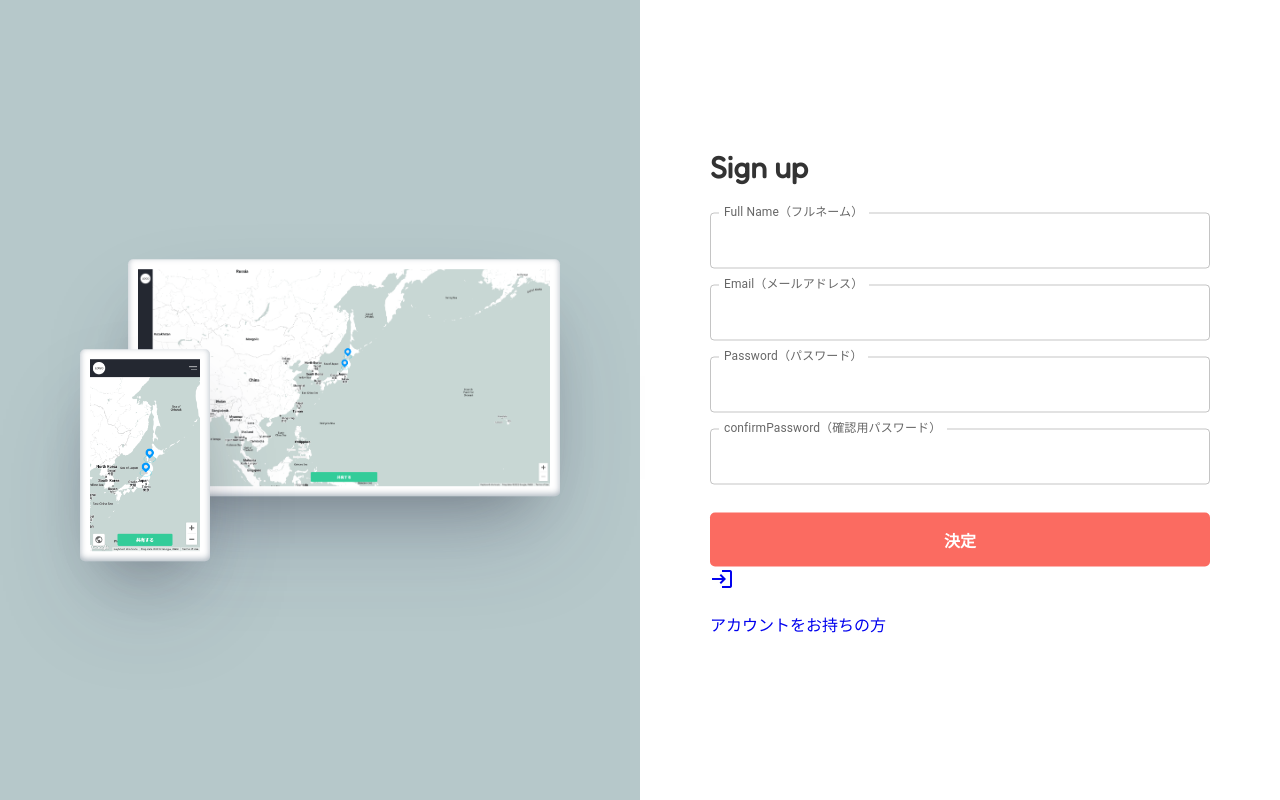
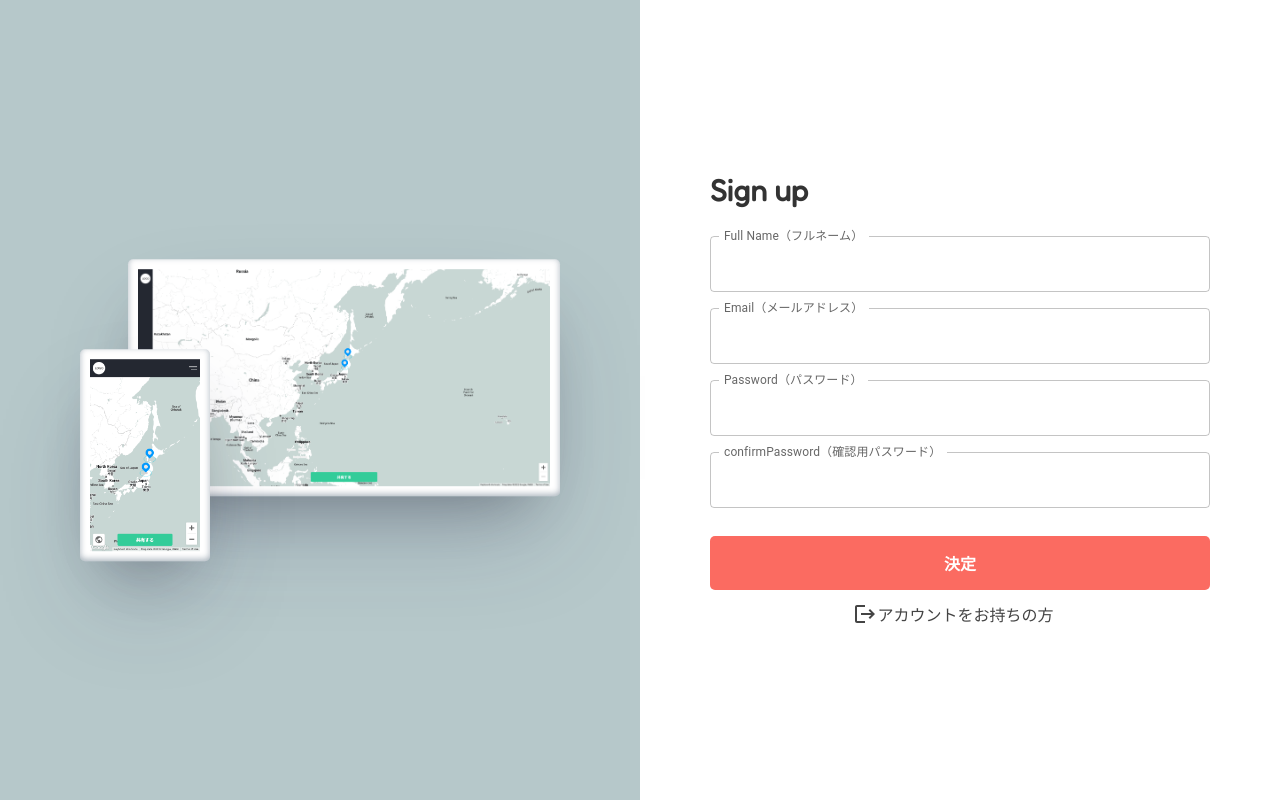
Before and after one commit to lib-georgia/portfolio2, a React (Create React App) app: page /signup in a window 1280 px wide. Built offline with nearby package versions, Linux system fonts and the light colour scheme; no server answers.

Commit message:
change signin page css

```diff
--- a/src/components/SignUpSignInHeader/SignUpSignInHeader.module.scss
+++ b/src/components/SignUpSignInHeader/SignUpSignInHeader.module.scss
@@ -31,6 +31,12 @@
         margin: 0;
       }
     }
+    .left{
+      float:left;
+    }
+    .right{
+      float:right;
+    }
   }
   .sinupBx > form > div > div > div > input {
     padding: 10px;
@@ -47,6 +53,12 @@
         margin: 0;
       }
     }
+    .left{
+      float:left;
+    }
+    .right{
+      float:right;
+    }
   }
   .sinupBx > form > div > div > div > input {
     padding: 10px;
--- a/src/pages/AuthContext.jsx
+++ b/src/pages/AuthContext.jsx
@@ -26,6 +26,8 @@ export function AuthProvider({ children }) {
     };
   }, []);
 
+
+
   return (
     <AuthContext.Provider value={value}>
       {!loading && children}
--- a/src/pages/Dashboard.jsx
+++ b/src/pages/Dashboard.jsx
@@ -11,7 +11,7 @@ import Style from './styles/Dashboard.module.scss';
 
 const Dashboard = () => {
   const { user } = useAuthContext();
-  const uid = user.uid;
+  console.log(user)
 
    // geoLocation
   const[mapSettingState,setMapSettingState] = useState({mapColor:mapColorRight,defaultZoom:16})
@@ -40,6 +40,7 @@ const Dashboard = () => {
   const nowTime = timeToString(timestamp.toDate());
 
   useEffect(() => {
+    if (user !== null) {
       db.collection("user").doc(user.uid).get().then((doc) => {
         if (doc.exists) {
           setState((prevState) => ({ ...prevState, userData: doc.data() }))
@@ -62,9 +63,11 @@ const Dashboard = () => {
       }).catch((error) => {
         console.log(`データを取得できませんでした (${error})`);
       });
+    }
   }, [user])
 
   useEffect(() => {
+    if (user !== null) {
       if (booleanState.share === true && ((lat !== null && lng !== null) || (lat !== lastTimeLat && lng !== lastTimeLng))) {
         navigator.geolocation.watchPosition(position => {
           setLat(position.coords.latitude);
@@ -85,6 +88,7 @@ const Dashboard = () => {
         });
       } else {
         return false;
+      }
     }
   }, [lat, lng, lastTimeLat, lastTimeLng, user, booleanState])
 
@@ -137,7 +141,8 @@ const Dashboard = () => {
 
 
   useEffect(() => {
-  db.collection("user").doc(uid).collection('friend').get().then((query) => {
+    if (user !== null) {
+      db.collection("user").doc(user.uid).collection('friend').get().then((query) => {
         const id = [];
         query.forEach((doc) => {
           id.push(doc.id);
@@ -147,7 +152,8 @@ useEffect(() => {
       .catch((error)=>{
         console.log(`データの取得に失敗しました (${error})`);
       });
-},[user,uid])
+  }
+},[user])
 
   useEffect(() => {
     const NumberOfTimes = state.friendsId.length;
@@ -225,8 +231,8 @@ useEffect(() => {
 
 
   useEffect(() => {
-    if (state.messages !== "") {
-      db.collection("user").doc(uid).collection("friend").doc(choiceFriendId).get().then((doc)=>{
+    if (state.messages !== "" && user.uid !== null) {
+      db.collection("user").doc(user.uid).collection("friend").doc(choiceFriendId).get().then((doc)=>{
         if (doc.exists) {
           setOpenMessage(true);
         }
@@ -240,11 +246,11 @@ useEffect(() => {
     } else {
       return false;
     }
-  }, [user,uid, state,choiceFriendId])
+  }, [user, state,choiceFriendId])
 
   useEffect(() => {
     if (user !== "" && choiceFriendId !== "") {
-          db.collection("user").doc(uid).collection("friend").doc(choiceFriendId).collection('message').orderBy("sendNumber", "asc").limit(20).onSnapshot((snapshot) => {
+          db.collection("user").doc(user.uid).collection("friend").doc(choiceFriendId).collection('message').orderBy("sendNumber", "asc").limit(20).onSnapshot((snapshot) => {
             const myArray = [];
             snapshot.forEach((doc) => {
                 const data = doc.data();
@@ -261,7 +267,7 @@ useEffect(() => {
       } else {
           return false;
       }
-  },[user,uid,choiceFriendId])
+  },[user,choiceFriendId])
 
 
   const closeMessage = () => {
--- a/src/pages/SignUp.jsx
+++ b/src/pages/SignUp.jsx
@@ -6,6 +6,7 @@ import {SignUpSignInHeader} from '../components';
 import pcImage from '../asset/geolocationPcDisplay.png';
 import spImage from '../asset/geolocationSpDisplay.png';
 import Style from './styles/SignUp.module.scss';
+import LogoutIcon from '@mui/icons-material/Logout';
 
 const SignUp = () => {
   const [name, setName] = useState(""),
@@ -44,8 +45,7 @@ const SignUp = () => {
           <TextBox className={'inputBx'} label={'Password（パスワード）'} type={"text"} InputLabelProps={{ shrink: true, }} variant={"standard"} value={password} onChange={inputPassword} />
           <TextBox className={'inputBx'} label={'confirmPassword（確認用パスワード）'} type={"text"} InputLabelProps={{ shrink: true, }} variant={"standard"} value={confirmPassword} onChange={inputConfirmPassword} />
           <div className={Style.editBtn} onClick={signUp(name, email, password, confirmPassword)}>決定</div>
-          {/* <div className={Style.toSignUp_SignIn}><Link className={Style.authBx} to="/signin"><span className="material-icons-outlined">login</span><p>アカウントをお持ちの方</p></Link></div> */}
-          <div><Link className={Style.authBx} to="/signin"><span className="material-icons-outlined">login</span><p>アカウントをお持ちの方</p></Link></div>
+          <div className={Style.toSignUpSignIn}><Link className={Style.authBx} to="/signin"><span><LogoutIcon /></span><p>アカウントをお持ちの方</p></Link></div>
         </div>
       </div>
       </section>
--- a/src/pages/Signin.jsx
+++ b/src/pages/Signin.jsx
@@ -6,6 +6,7 @@ import { Link } from 'react-router-dom';
 import pcImage from '../asset/geolocationPcDisplay.png';
 import spImage from '../asset/geolocationSpDisplay.png';
 import Style from './styles/SignUp.module.scss';
+import LogoutIcon from '@mui/icons-material/Logout';
 
 const Signin = () => {
     const [email, setEmail] = useState(""),
@@ -37,7 +38,7 @@ const Signin = () => {
             <TextBox className={'inputBx'} label={'Email（メールアドレス）'} type={"email"} InputLabelProps={{ shrink: true, }} variant={"standard"} value={email} onChange={inputEmail}/>
             <TextBox className={'inputBx'} label={'Password（パスワード）'} type={"text"} InputLabelProps={{ shrink: true, }} variant={"standard"} value={password} onChange={inputPassword} />
             <div className={Style.editBtn} onClick={signIn(email, password)}>決定</div>
-            <div className={Style.toSignUpSignIn}><Link className={Style.authBx} to="/signup"><span className="material-icons-outlined">login</span><p>アカウント登録はこちら</p></Link></div>
+            <div className={Style.toSignUpSignIn}><Link className={Style.authBx} to="/signup"><span><LogoutIcon /></span><p>アカウント登録はこちら</p></Link></div>
           </div>
         </div>
       </section>
--- a/src/pages/styles/SignUp.module.scss
+++ b/src/pages/styles/SignUp.module.scss
@@ -99,10 +99,20 @@
             color: #444;
             display: block;
             line-height: 1.3;
+            position: relative;
+            svg{
+              display: block;
+              position: absolute;
+              top: 0;
+              bottom: 0;
+              right: 0;
+              left: 0;
+              margin: auto;
+            }
           }
           p {
             line-height: 28px;
-            margin: 0 0 0 5px;
+            margin: 0 0 0 25px;
             text-align: center;
           }
           &:hover {
```
Lines whose indentation alone changed are shown as unchanged.
